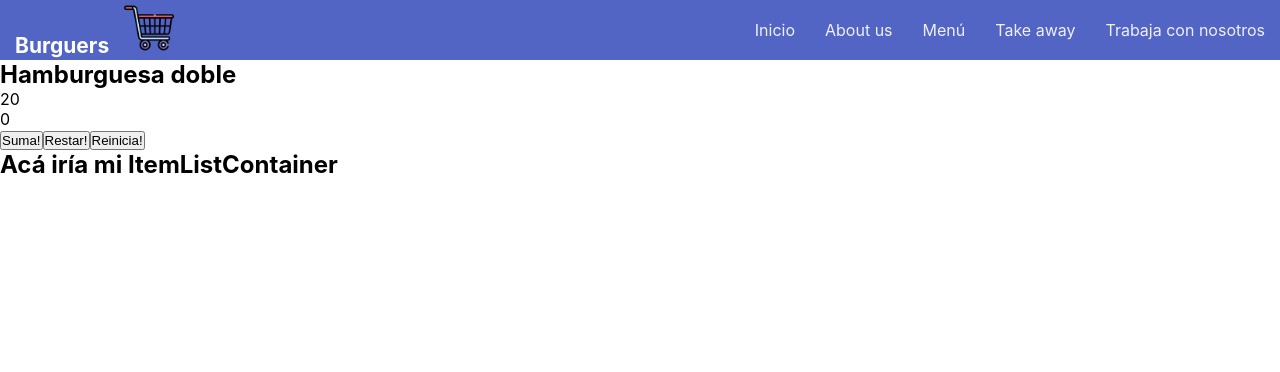
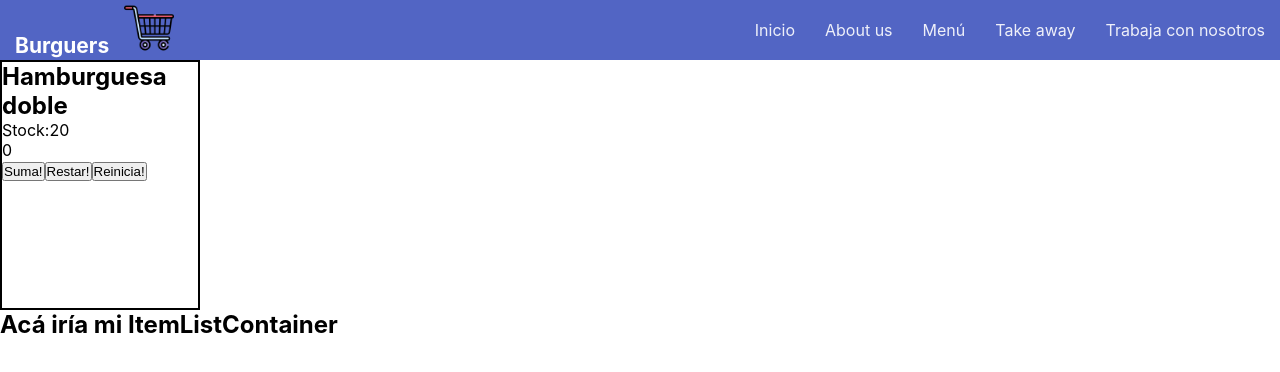
Before and after one commit to NazarenoMASC/ProyectoReact, a React (Create React App) app: page / in a window 1280 px wide. Shown: the top 372 px of the page. Built offline with nearby package versions, Linux system fonts and the light colour scheme.

Commit message:
Contador2

```diff
--- a/src/components/ItemListContainer.js
+++ b/src/components/ItemListContainer.js
@@ -1,6 +1,5 @@
 import "./ItemListContainer.css";
 import Contador from "./contador";
-import Card from "./Card";
 
 function ItemListContainer() {
   return (
--- /dev/null
+++ b/src/components/contador.css
@@ -0,0 +1,5 @@
+.contador-div {
+  height: 250px;
+  width: 200px;
+  border: black solid 2px;
+}
--- a/src/components/contador.js
+++ b/src/components/contador.js
@@ -1,6 +1,6 @@
 import { useState } from "react";
 import Card from "./Card";
-
+import "./contador.css";
 function Contador() {
   const [num, setNum] = useState(0);
   const sumar = () => {
@@ -18,8 +18,8 @@ function Contador() {
   };
   return (
     <>
-      <div>
-        <Card producto="Hamburguesa doble" stock="20" />
+      <div className="contador-div">
+        <Card producto="Hamburguesa doble" stock="Stock:20" />
         <p>{num}</p>
         <button onClick={sumar}>Suma!</button>
         <button onClick={restar}>Restar!</button>
```
